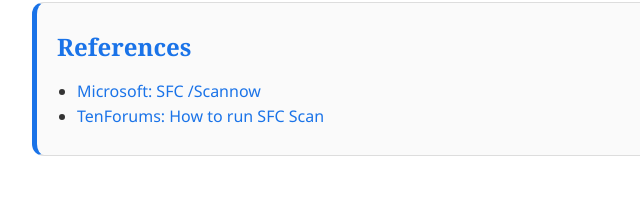
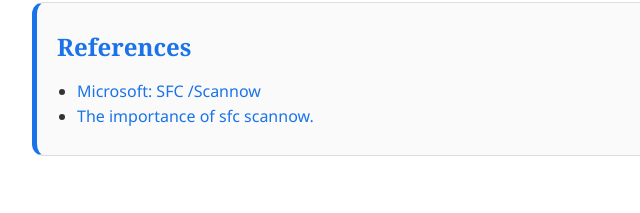
Before and after one commit to JustbeV/FixNow, a plain HTML site: page docs/index.html in a window 1280 px wide. Shown: the part 1557-1770 px from the top of the page, 178-818 px from the left. Drawn offline with Linux system fonts and the light colour scheme.

Commit message:
references update

```diff
--- a/docs/index.html
+++ b/docs/index.html
@@ -79,7 +79,7 @@
         <h2>References</h2>
         <ul>
             <li><a href="https://support.microsoft.com/en-us/topic/use-the-system-file-checker-tool-to-repair-missing-or-corrupted-system-files-79aa86cb-ca52-166a-92a3-966e85d4094e" target="_blank">Microsoft: SFC /Scannow</a></li>
-            <li><a href="https://learn.microsoft.com/en-us/answers/questions/4377105/(article)-sfc-scannow" target="_blank">TenForums: How to run SFC Scan</a></li>
+            <li><a href="https://learn.microsoft.com/en-us/answers/questions/4377105/(article)-sfc-scannow" target="_blank">The importance of sfc scannow.</a></li>
         </ul>
     </section>
 </main>
```
